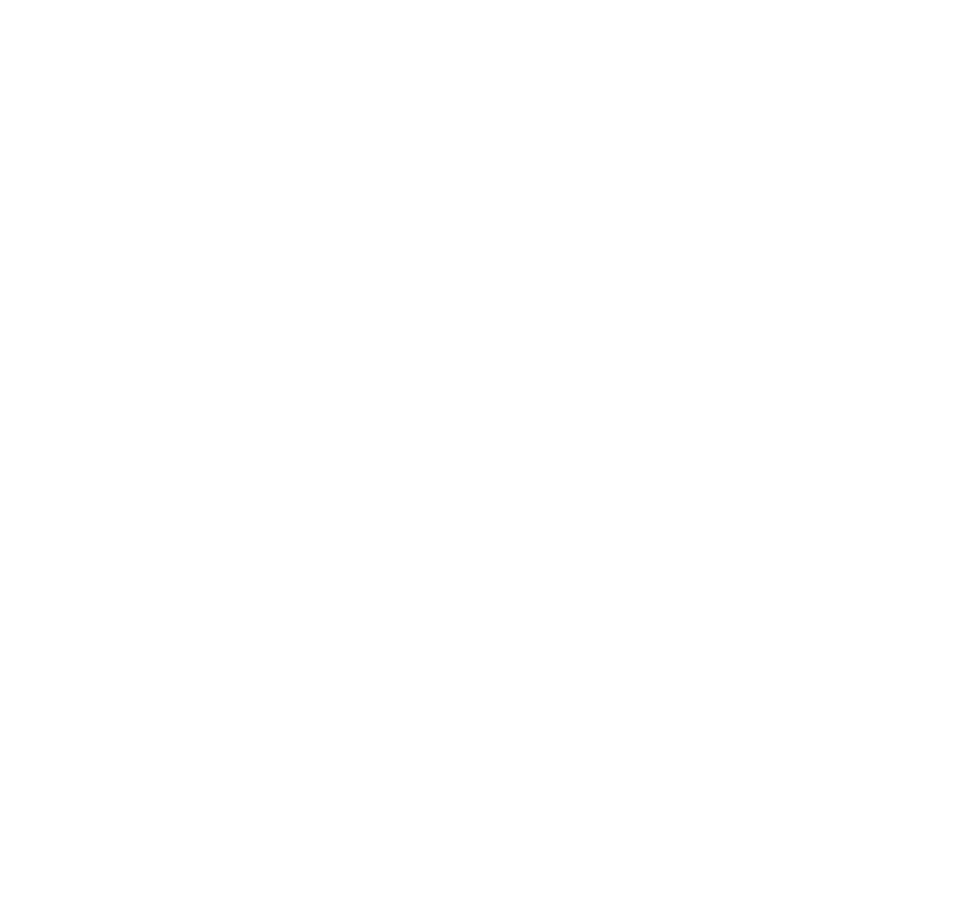
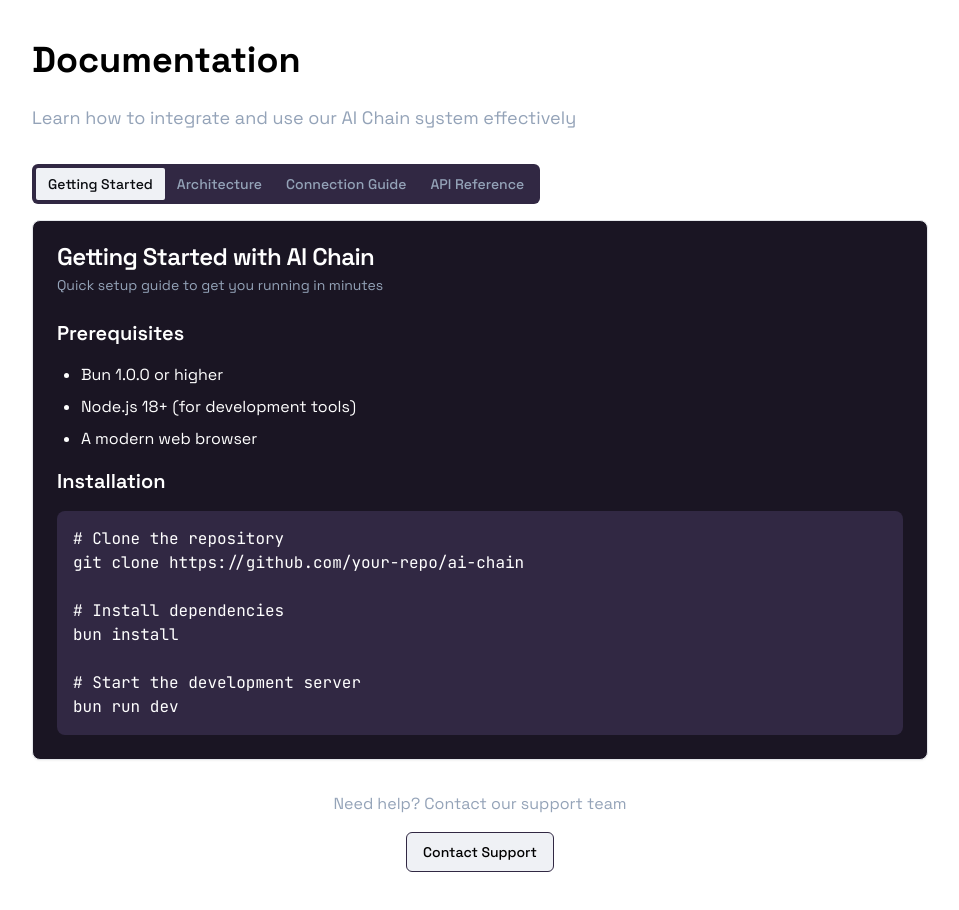
Before and after one commit to caffeinum/ai-chain, a React (Vite) app: page /docs in a window 1280 px wide. Before the commit this address had no page. Shown: the whole page, without its empty margins (160-1119 px from the left). Before the commit the page ends 800 px from the top, so only its background shows below. Built offline with nearby package versions, Linux system fonts and the light colour scheme.

Commit message:
add docs page

```diff
--- a/src/App.tsx
+++ b/src/App.tsx
@@ -4,6 +4,7 @@ import { TooltipProvider } from "@/components/ui/tooltip";
 import { QueryClient, QueryClientProvider } from "@tanstack/react-query";
 import { BrowserRouter, Routes, Route } from "react-router-dom";
 import Index from "./pages/Index";
+import DocsPage from "./pages/Docs";
 
 const queryClient = new QueryClient();
 
@@ -15,6 +16,7 @@ const App = () => (
       <BrowserRouter>
         <Routes>
           <Route path="/" element={<Index />} />
+          <Route path="/docs" element={<DocsPage />} />
         </Routes>
       </BrowserRouter>
     </TooltipProvider>
--- /dev/null
+++ b/src/pages/Docs.tsx
@@ -0,0 +1,200 @@
+import { FC } from 'react';
+import { Button } from "@/components/ui/button";
+import {
+  Card,
+  CardContent,
+  CardDescription,
+  CardHeader,
+  CardTitle,
+} from "@/components/ui/card";
+import { Tabs, TabsContent, TabsList, TabsTrigger } from "@/components/ui/tabs";
+
+const DocsPage: FC = () => {
+  return (
+    <div className="container mx-auto py-10 px-4">
+      <div className="max-w-4xl mx-auto">
+        <h1 className="text-4xl font-bold mb-6">Documentation</h1>
+        <p className="text-lg text-muted-foreground mb-8">
+          Learn how to integrate and use our AI Chain system effectively
+        </p>
+
+        <Tabs defaultValue="getting-started" className="space-y-4">
+          <TabsList>
+            <TabsTrigger value="getting-started">Getting Started</TabsTrigger>
+            <TabsTrigger value="architecture">Architecture</TabsTrigger>
+            <TabsTrigger value="connection">Connection Guide</TabsTrigger>
+            <TabsTrigger value="api">API Reference</TabsTrigger>
+          </TabsList>
+
+          <TabsContent value="getting-started">
+            <Card>
+              <CardHeader>
+                <CardTitle>Getting Started with AI Chain</CardTitle>
+                <CardDescription>
+                  Quick setup guide to get you running in minutes
+                </CardDescription>
+              </CardHeader>
+              <CardContent className="space-y-4">
+                <h3 className="text-xl font-semibold">Prerequisites</h3>
+                <ul className="list-disc pl-6 space-y-2">
+                  <li>Bun 1.0.0 or higher</li>
+                  <li>Node.js 18+ (for development tools)</li>
+                  <li>A modern web browser</li>
+                </ul>
+
+                <h3 className="text-xl font-semibold mt-6">Installation</h3>
+                <div className="bg-muted p-4 rounded-lg">
+                  <code>
+                    # Clone the repository<br />
+                    git clone https://github.com/your-repo/ai-chain<br />
+                    <br />
+                    # Install dependencies<br />
+                    bun install<br />
+                    <br />
+                    # Start the development server<br />
+                    bun run dev
+                  </code>
+                </div>
+              </CardContent>
+            </Card>
+          </TabsContent>
+
+          <TabsContent value="architecture">
+            <Card>
+              <CardHeader>
+                <CardTitle>System Architecture</CardTitle>
+                <CardDescription>
+                  Understanding how AI Chain works under the hood
+                </CardDescription>
+              </CardHeader>
+              <CardContent className="space-y-4">
+                <div className="space-y-4">
+                  <h3 className="text-xl font-semibold">Core Components</h3>
+                  <div className="space-y-2">
+                    <h4 className="font-medium">1. Chain Executor</h4>
+                    <p>
+                      The central component that manages the execution flow of AI operations,
+                      ensuring proper sequencing and data handling between different AI models.
+                    </p>
+
+                    <h4 className="font-medium mt-4">2. Model Integration Layer</h4>
+                    <p>
+                      Handles communication with various AI models, providing a unified
+                      interface for model interactions and response processing.
+                    </p>
+
+                    <h4 className="font-medium mt-4">3. Data Pipeline</h4>
+                    <p>
+                      Manages data flow between components, handles preprocessing,
+                      and ensures efficient data transformation throughout the chain.
+                    </p>
+                  </div>
+                </div>
+              </CardContent>
+            </Card>
+          </TabsContent>
+
+          <TabsContent value="connection">
+            <Card>
+              <CardHeader>
+                <CardTitle>Connection Guide</CardTitle>
+                <CardDescription>
+                  Learn how to connect your application to the AI Chain
+                </CardDescription>
+              </CardHeader>
+              <CardContent className="space-y-4">
+                <h3 className="text-xl font-semibold">Authentication</h3>
+                <p>
+                  AI Chain uses API keys for authentication. Generate your API key
+                  from the dashboard and include it in your requests.
+                </p>
+
+                <div className="bg-muted p-4 rounded-lg mt-4">
+                  <code>
+                    {`// Initialize AI Chain
+import { AIChain } from '@ai-chain/client'
+
+const chain = new AIChain({
+  apiKey: 'your-api-key',
+  endpoint: 'https://api.aichain.example.com'
+})`}
+                  </code>
+                </div>
+
+                <h3 className="text-xl font-semibold mt-6">Making Requests</h3>
+                <p>
+                  Send requests to the AI Chain using the client library:
+                </p>
+
+                <div className="bg-muted p-4 rounded-lg mt-4">
+                  <code>
+                    {`// Example request
+const response = await chain.process({
+  input: "Your input text",
+  models: ["gpt-4", "claude-2"],
+  options: {
+    temperature: 0.7,
+    maxTokens: 1000
+  }
+})`}
+                  </code>
+                </div>
+              </CardContent>
+            </Card>
+          </TabsContent>
+
+          <TabsContent value="api">
+            <Card>
+              <CardHeader>
+                <CardTitle>API Reference</CardTitle>
+                <CardDescription>
+                  Complete API documentation for developers
+                </CardDescription>
+              </CardHeader>
+              <CardContent className="space-y-4">
+                <h3 className="text-xl font-semibold">Endpoints</h3>
+                <div className="space-y-4">
+                  <div>
+                    <h4 className="font-medium">POST /api/v1/process</h4>
+                    <p className="text-sm text-muted-foreground">
+                      Process a request through the AI Chain
+                    </p>
+                    <div className="mt-2">
+                      <h5 className="font-medium">Request Body:</h5>
+                      <pre className="bg-muted p-4 rounded-lg mt-2">
+{`{
+  "input": string,
+  "models": string[],
+  "options": {
+    "temperature": number,
+    "maxTokens": number
+  }
+}`}
+                      </pre>
+                    </div>
+                  </div>
+
+                  <div className="mt-4">
+                    <h4 className="font-medium">GET /api/v1/models</h4>
+                    <p className="text-sm text-muted-foreground">
+                      List available AI models
+                    </p>
+                  </div>
+                </div>
+              </CardContent>
+            </Card>
+          </TabsContent>
+        </Tabs>
+
+        <div className="mt-8 text-center">
+          <p className="text-muted-foreground mb-4">
+            Need help? Contact our support team
+          </p>
+          <Button variant="outline">Contact Support</Button>
+        </div>
+      </div>
+    </div>
+  );
+};
+
+export default DocsPage;
```
Also changed, not shown: 1 other file (tests, documents, lock files or other folders).
